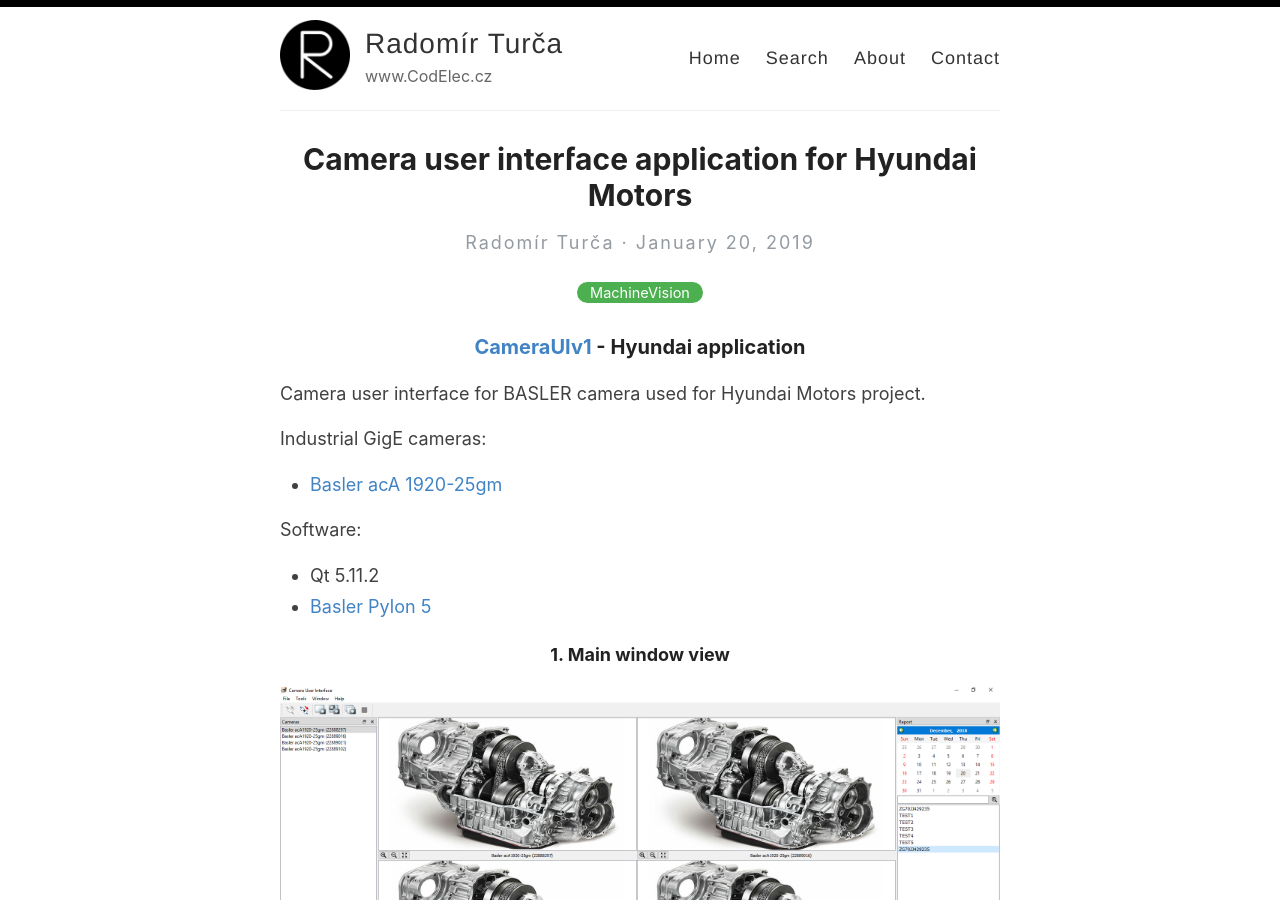
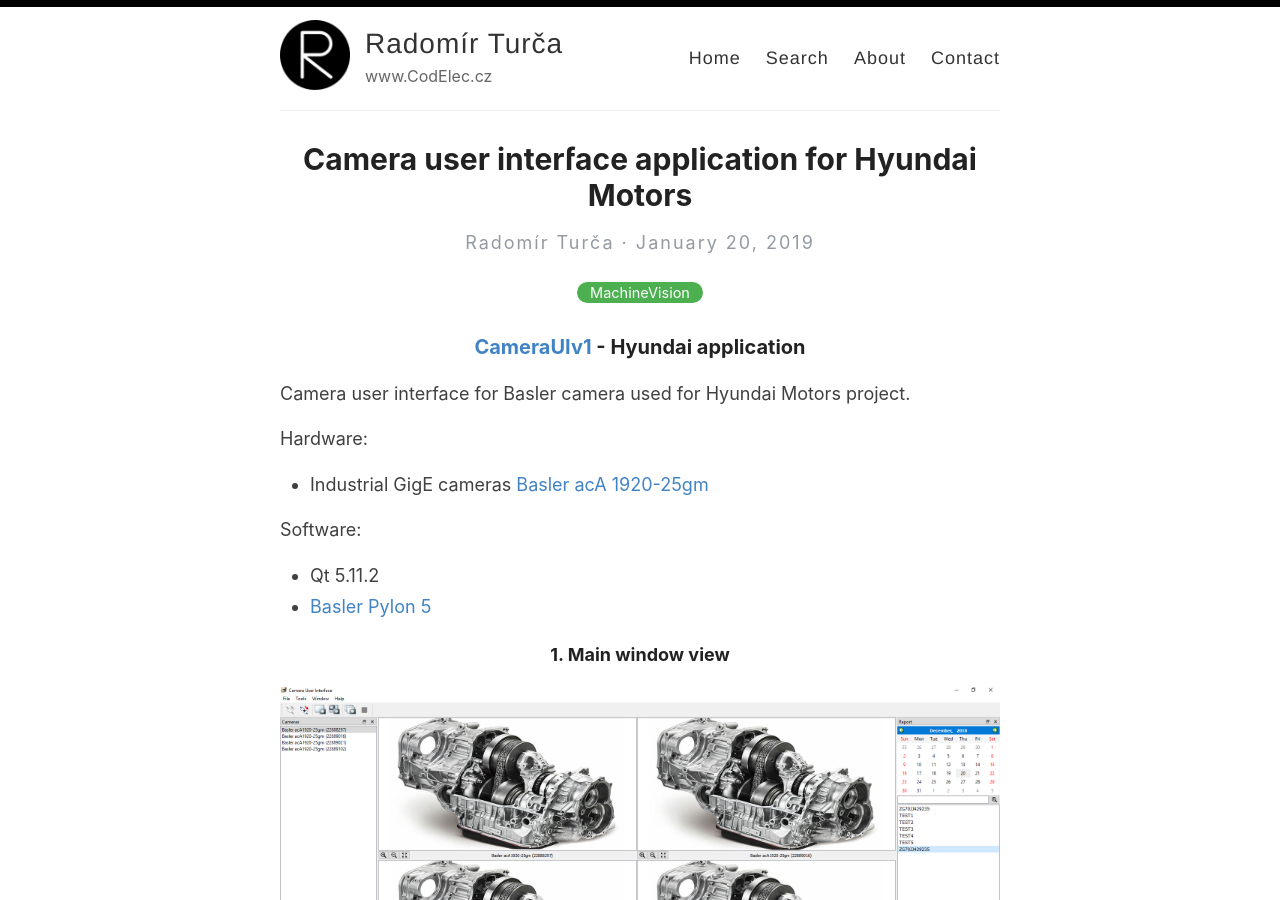
Before and after one commit to CodElecCz/codeleccz.github.io, a Jekyll site: the page built from _posts/2019-1-20-camerauiv1-huyndai.md, in a window 1280 px wide and 900 px high. Built offline with Jekyll 4.4.1, drawn with Linux system fonts in a browser that asks for light colours; part of the change alters nothing that is shown.

Commit message:
Update 2019-1-20-camerauiv1-huyndai.md

```diff
--- a/_posts/2019-1-20-camerauiv1-huyndai.md
+++ b/_posts/2019-1-20-camerauiv1-huyndai.md
@@ -6,10 +6,10 @@ categories: [MachineVision]
 
 ### [CameraUIv1](https://codeleccz.github.io/CameraUIv1/) - Hyundai application
 
-Camera user interface for BASLER camera used for Hyundai Motors project.
+Camera user interface for Basler camera used for Hyundai Motors project.
 
-Industrial GigE cameras:
-- [Basler acA 1920-25gm](https://www.baslerweb.com/en/products/cameras/area-scan-cameras/ace/aca1920-25gm/)
+Hardware:
+- Industrial GigE cameras [Basler acA 1920-25gm](https://www.baslerweb.com/en/products/cameras/area-scan-cameras/ace/aca1920-25gm/)
 
 Software:
 - Qt 5.11.2
```
